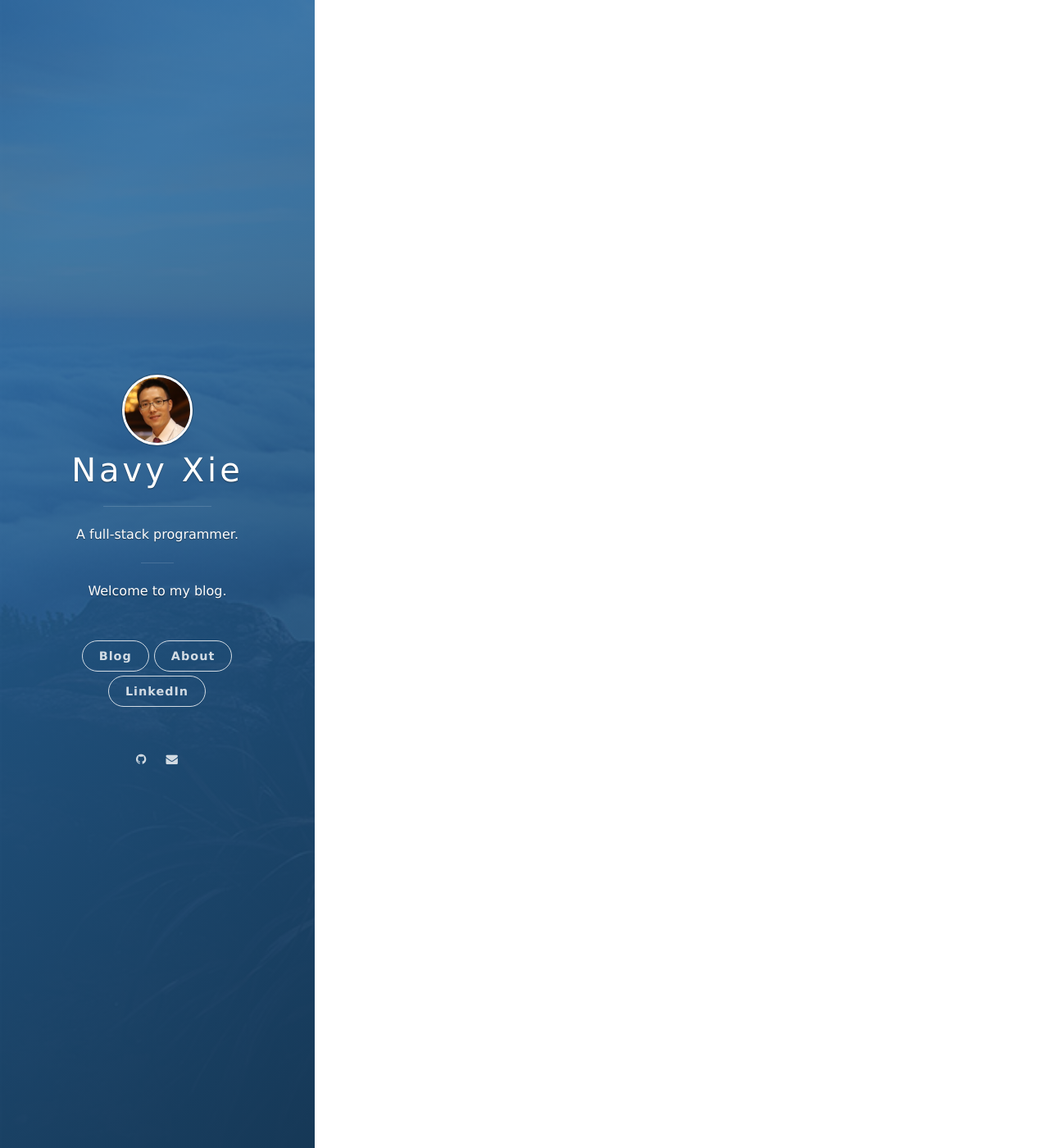
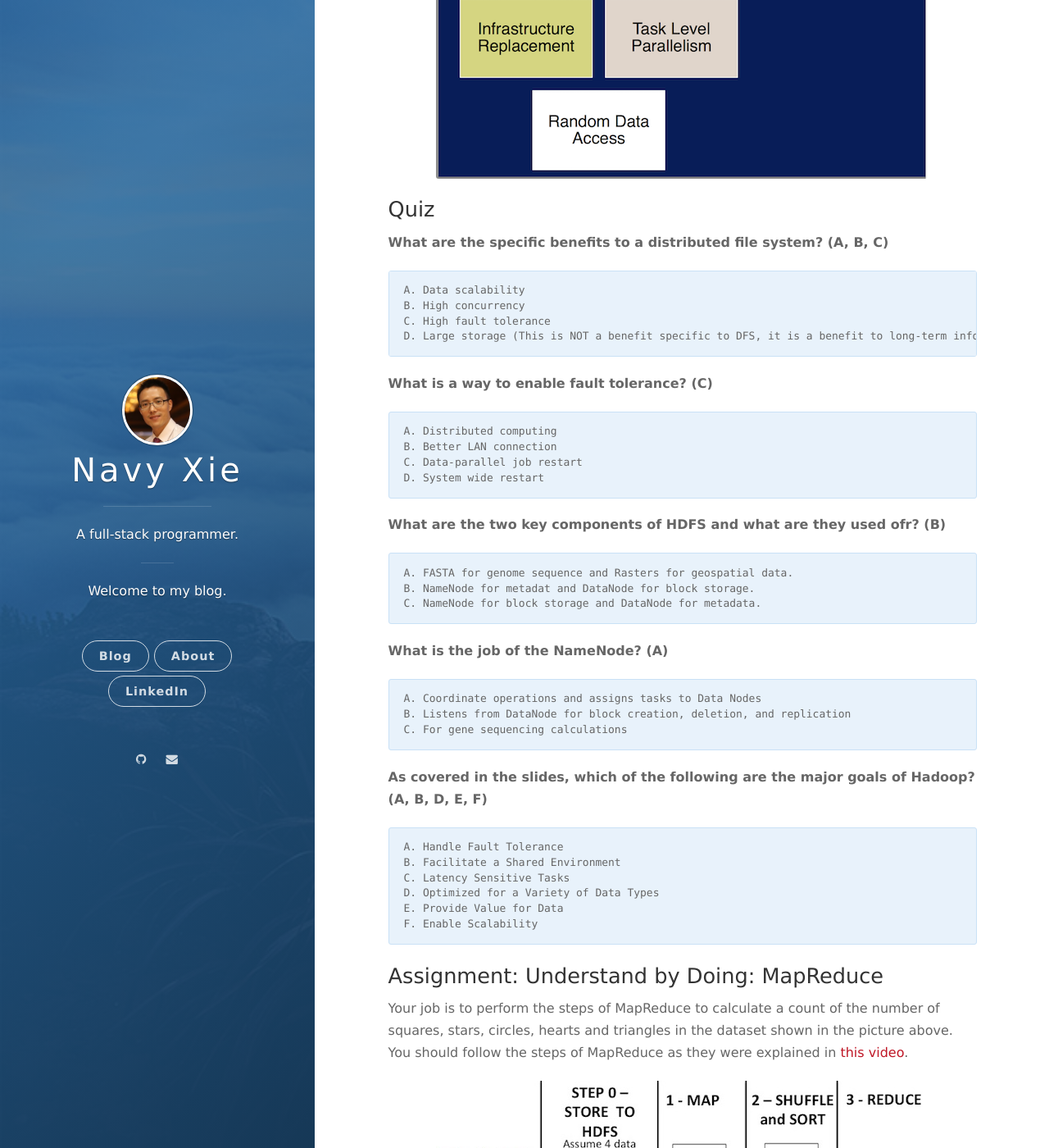
Before and after one commit to navy-xie/navy-xie.github.io, a Jekyll site: the page built from _posts/2018-04-20-introduction-to-big-data-week-3.md, in a window 1280 px wide and 1400 px high, scrolled down 3851 px. Shown: the whole window at 82% size. Built offline with Jekyll 4.4.1, drawn with Linux system fonts in a browser that asks for light colours; nearby versions of some CDN libraries; comment, search, counter and statistics services are not loaded; some of the changed text lies outside the part shown.

Commit message:
Introduction to big data, week 3

```diff
--- a/_posts/2018-04-20-introduction-to-big-data-week-3.md
+++ b/_posts/2018-04-20-introduction-to-big-data-week-3.md
@@ -53,7 +53,9 @@
 
 ### Getting Started with Hadoop
 
-#### Map-Reduce
+#### MapReduce
+
+![MapReduce](/assets/images/introduction-to-big-data/map-reduce.png "MapReduce")
 
 >Map-Reduce is a scalable programming model that simplifies distributed processing of data.
 It consists of three main steps: Mapping, Shuffling and Reducing. An easy way to think about a Map-Reduce job is to compare it with act of 'delegating' a large task to a group of people, and then combining the result of each person's effort, to produce the final outcome.
@@ -64,6 +66,24 @@
 #### Hadoop ecosystem
 
 ![Hadoop ecosystem](/assets/images/introduction-to-big-data/hadoop-ecosystem.png "Hadoop Ecosystem")
+
+- HDFS: scalable storage, fault tolerance
+- YARN: flexible scheduling and resource management. YARN schedules jobs on 40,000+ servers at Yahoo
+- MapReduce: simplified programming model, Map->apply(), Reduce->summarize(). Google used MapReduce for indexing web sites.
+- Pig: dataflow scripting. Created at Yahoo.
+- Hive: SQL-like queries. Created at Facebook.
+- Giraph: used by Facebook to analyze social graphs
+- Storm, Spark, Flink: real-time and in-memory processing
+- HBase, Cassandra, MongoDB: NoSQL for non-files, key-values, sparse tables. HBase used for Facebook's Messaging Platform
+- Zookeeper: created by Yahoo to wrangle services named after animals, for management, synchronization, high-avilability, configuration
+
+#### YARN
+
+![YARN](/assets/images/introduction-to-big-data/yarn.png "YARN")
+
+#### When to reconsider Hadoop?
+
+![Reconsider Hadoop](/assets/images/introduction-to-big-data/reconsider-hadoop.png "Reconsider Hadoop")
 
 ### Quiz
 
@@ -80,3 +100,30 @@
     B. Better LAN connection
     C. Data-parallel job restart
     D. System wide restart
+
+**What are the two key components of HDFS and what are they used ofr? (B)**
+
+    A. FASTA for genome sequence and Rasters for geospatial data.
+    B. NameNode for metadat and DataNode for block storage.
+    C. NameNode for block storage and DataNode for metadata.
+
+**What is the job of the NameNode? (A)**
+
+    A. Coordinate operations and assigns tasks to Data Nodes
+    B. Listens from DataNode for block creation, deletion, and replication
+    C. For gene sequencing calculations
+
+**As covered in the slides, which of the following are the major goals of Hadoop? (A, B, D, E, F)**
+
+    A. Handle Fault Tolerance
+    B. Facilitate a Shared Environment
+    C. Latency Sensitive Tasks
+    D. Optimized for a Variety of Data Types
+    E. Provide Value for Data
+    F. Enable Scalability
+
+### Assignment: Understand by Doing: MapReduce
+
+Your job is to perform the steps of MapReduce to calculate a count of the number of squares, stars, circles, hearts and triangles in the dataset shown in the picture above. You should follow the steps of MapReduce as they were explained in [this video](https://www.coursera.org/learn/big-data-introduction/lecture/pL4NH/mapreduce-simple-programming-for-big-results).
+
+![MapReduce Assignment](/assets/images/introduction-to-big-data/map-reduce-assignment.jpg "MapReduce Assignment")
```
Also changed, not shown: _posts/2018-04-22-lifelong-learning-2.md (+2 -0 lines), _posts/2018-04-30-management-thinking.md (added, +12 -0 lines), assets/images/introduction-to-big-data/hadoop-ecosystem.png, assets/images/introduction-to-big-data/map-reduce-assignment.jpg (added), assets/images/introduction-to-big-data/map-reduce.png (added), assets/images/introduction-to-big-data/quote-foundation.png, assets/images/introduction-to-big-data/reconsider-hadoop.png (added), assets/images/introduction-to-big-data/yarn.png (added), 1 other file.
